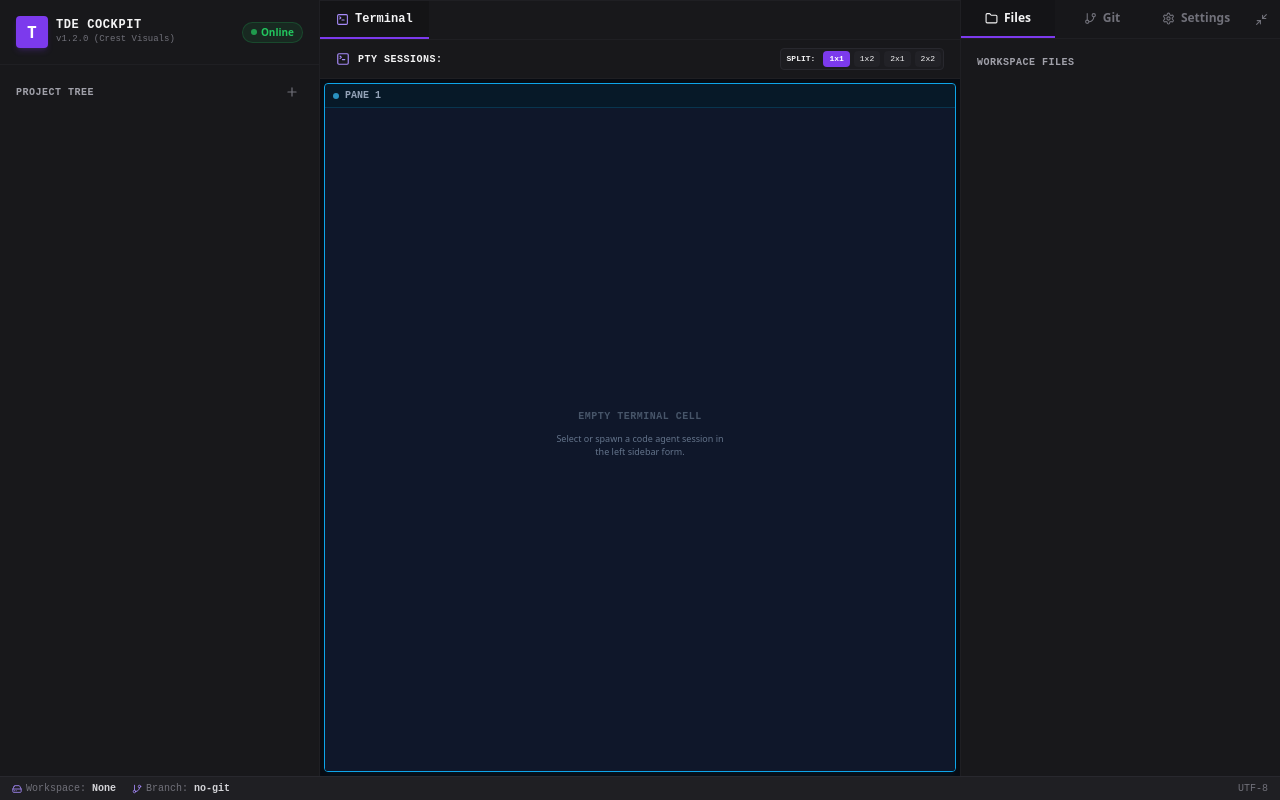
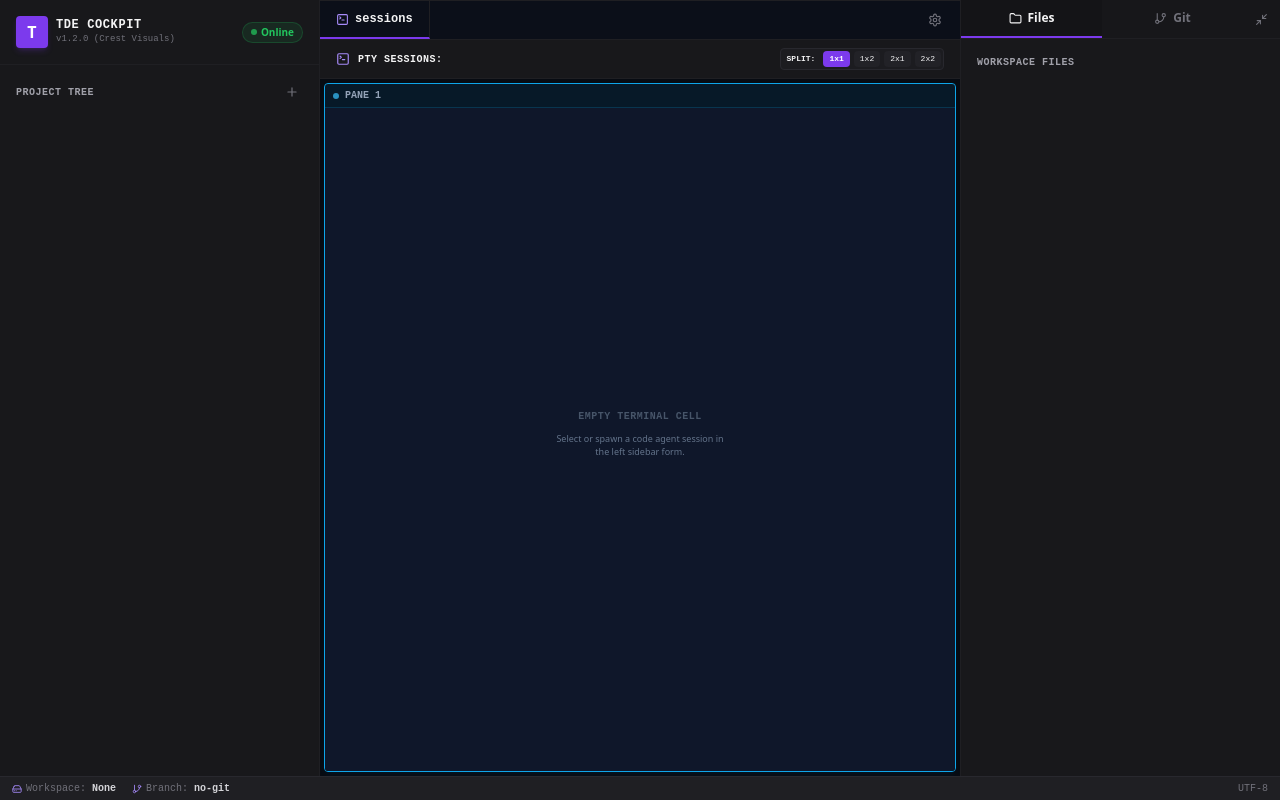
Before and after one commit to blackTDE/blackTDE, a React (Vite) app: page / in a window 1280 px wide. Built offline with nearby package versions, Linux system fonts and the light colour scheme.

Commit message:
Relocate Settings panel to center main panel and remove from Right Panel

```diff
--- a/src/App.tsx
+++ b/src/App.tsx
@@ -532,19 +532,20 @@ function App() {
             })}
           </div>
 
-          {/* Level 2: Child Tabs (Terminal named [Project Name] and Open Files) */}
-          <div className="shrink-0 flex items-center border-b border-surface-2 bg-surface-1 overflow-x-auto select-none">
-            {/* Terminal Tab named with active workspace name */}
+          {/* Level 2: Child Tabs (sessions, open files, settings) */}
+          <div className="shrink-0 flex items-center justify-between border-b border-surface-2 bg-[#0b0f19] pr-3 select-none">
+            <div className="flex-1 flex items-center overflow-x-auto scrollbar-none relative">
+              {/* Sessions Tab - sticky to the left */}
               <button
                 onClick={() => setActiveFileTab(null)}
-              className={`flex items-center space-x-1.5 px-4 py-2.5 text-xs font-medium border-b-2 transition ${
+                className={`sticky left-0 z-10 flex items-center space-x-1.5 px-4 py-2.5 text-xs font-semibold border-r border-surface-2 transition bg-[#0b0f19] shrink-0 border-b-2 ${
                   activeFileTab === null
-                  ? 'border-brand text-zinc-100 bg-surface/40'
-                  : 'border-transparent text-zinc-500 hover:text-zinc-350'
+                    ? 'border-b-brand text-zinc-100'
+                    : 'border-b-transparent text-zinc-500 hover:text-zinc-350'
                 }`}
               >
                 <SquareTerminal size={13} className={activeFileTab === null ? 'text-brand-light' : 'text-zinc-500'} />
-              <span className="font-mono font-bold">{activeWorkspace?.name || 'Terminal'}</span>
+                <span className="font-mono">sessions</span>
               </button>
 
               {/* Opened File Tabs */}
@@ -579,6 +580,41 @@ function App() {
                   </div>
                 );
               })}
+
+              {/* Settings Tab (Conditional) */}
+              {activeFileTab === 'settings' && (
+                <div
+                  className="flex items-center space-x-1 border-r border-surface-2 border-b-2 border-brand text-zinc-100 bg-surface/40 transition shrink-0"
+                >
+                  <button
+                    onClick={() => setActiveFileTab('settings')}
+                    className="px-3 py-2 text-xs font-mono font-medium"
+                  >
+                    settings
+                  </button>
+                  <button
+                    onClick={(e) => {
+                      e.stopPropagation();
+                      setActiveFileTab(null);
+                    }}
+                    className="pr-2.5 text-zinc-650 hover:text-rose-450 transition cursor-pointer"
+                  >
+                    <X size={10} />
+                  </button>
+                </div>
+              )}
+            </div>
+
+            {/* Standalone Settings Gear Icon Button (Right Top of Center main panel) */}
+            <button
+              onClick={() => setActiveFileTab('settings')}
+              className={`p-1.5 rounded transition cursor-pointer ${
+                activeFileTab === 'settings' ? 'text-brand-light bg-brand/10' : 'text-zinc-500 hover:text-zinc-300'
+              }`}
+              title="Open Settings Dashboard"
+            >
+              <Settings size={14} />
+            </button>
           </div>
 
           {/* Tab content area */}
@@ -597,7 +633,7 @@ function App() {
                         className={`flex items-center space-x-1 px-2.5 py-0.5 rounded text-[10px] font-mono border transition shrink-0 cursor-pointer ${
                           activeSessionId === session.id
                             ? 'bg-brand/10 border-brand/40 text-brand-light font-bold'
-                            : 'bg-surface-3/30 border-surface-3 text-zinc-400 hover:text-zinc-200'
+                            : 'bg-surface-3/30 border-surface-3 text-zinc-450 hover:text-zinc-200'
                         }`}
                       >
                         <span>{session.agentType}</span>
@@ -636,6 +672,10 @@ function App() {
                 <div className="flex-grow min-h-0 p-0 bg-[#070b12] overflow-hidden">
                   <TerminalGrid />
                 </div>
+              </div>
+            ) : activeFileTab === 'settings' ? (
+              <div className="w-full h-full bg-[#070b12]">
+                <SettingsPanel />
               </div>
             ) : activeFileTab.startsWith('git-diff:') ? (
               <div className="w-full h-full">
@@ -677,17 +717,6 @@ function App() {
                 <span>Git</span>
               </button>
               <button
-                onClick={() => setActiveRightPanel('settings')}
-                className={`flex-1 flex items-center justify-center space-x-1.5 py-2.5 text-xs font-semibold border-b-2 transition ${
-                  activeRightPanel === 'settings'
-                    ? 'border-brand text-zinc-100 bg-surface/30'
-                    : 'border-transparent text-zinc-500 hover:text-zinc-300'
-                }`}
-              >
-                <Settings size={13} />
-                <span>Settings</span>
-              </button>
-              <button
                 onClick={() => setIsRightPaneExpanded(false)}
                 className="px-3 text-zinc-500 hover:text-zinc-300 transition cursor-pointer"
                 title="Collapse Panel"
@@ -707,8 +736,6 @@ function App() {
                 </div>
               ) : activeRightPanel === 'git' ? (
                 <GitPanel />
-              ) : activeRightPanel === 'settings' ? (
-                <SettingsPanel />
               ) : (
                 <div className="w-full h-full flex flex-col items-center justify-center text-zinc-500 font-mono text-[10px]">
                   <Sparkles size={20} className="mb-1.5 text-zinc-600" />
```
Lines whose indentation alone changed are shown as unchanged.
